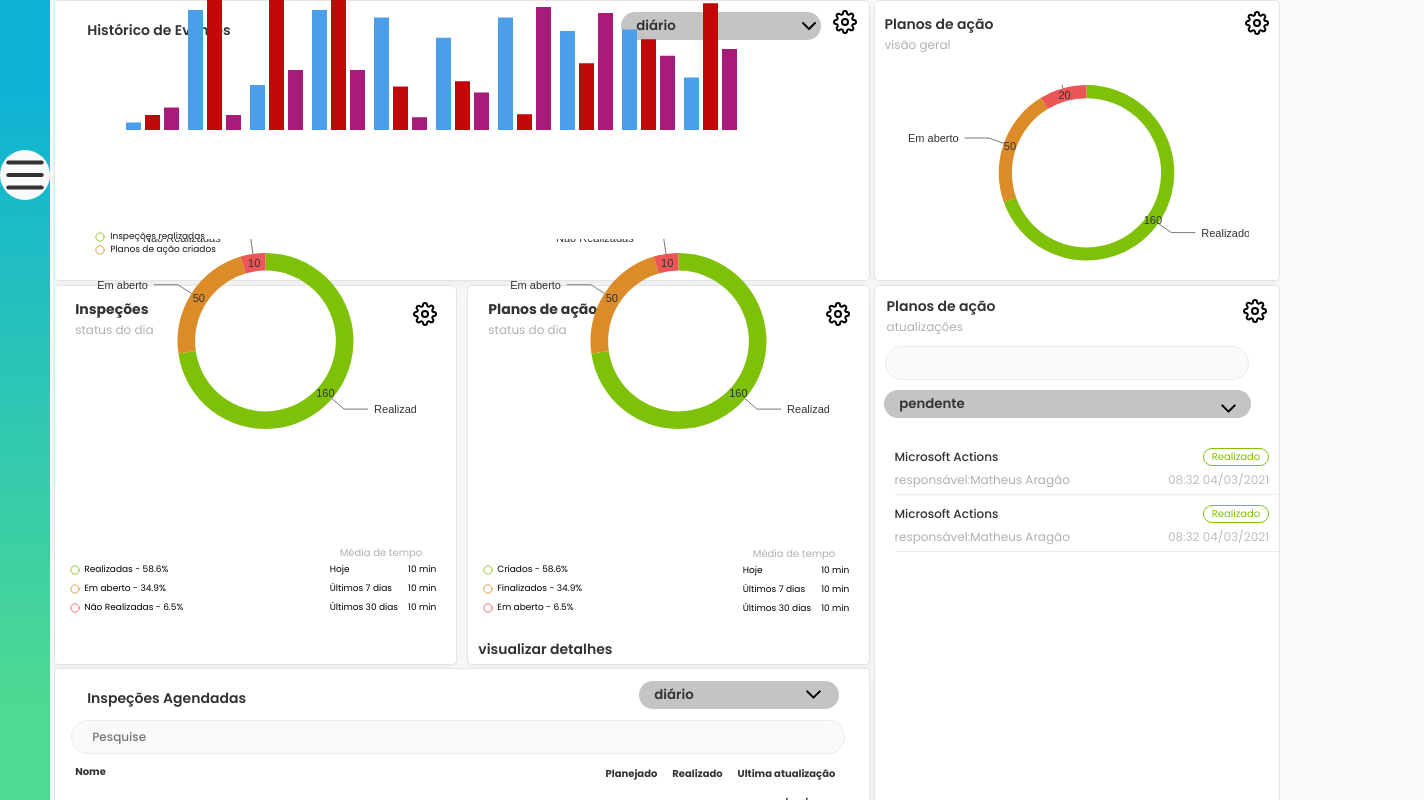
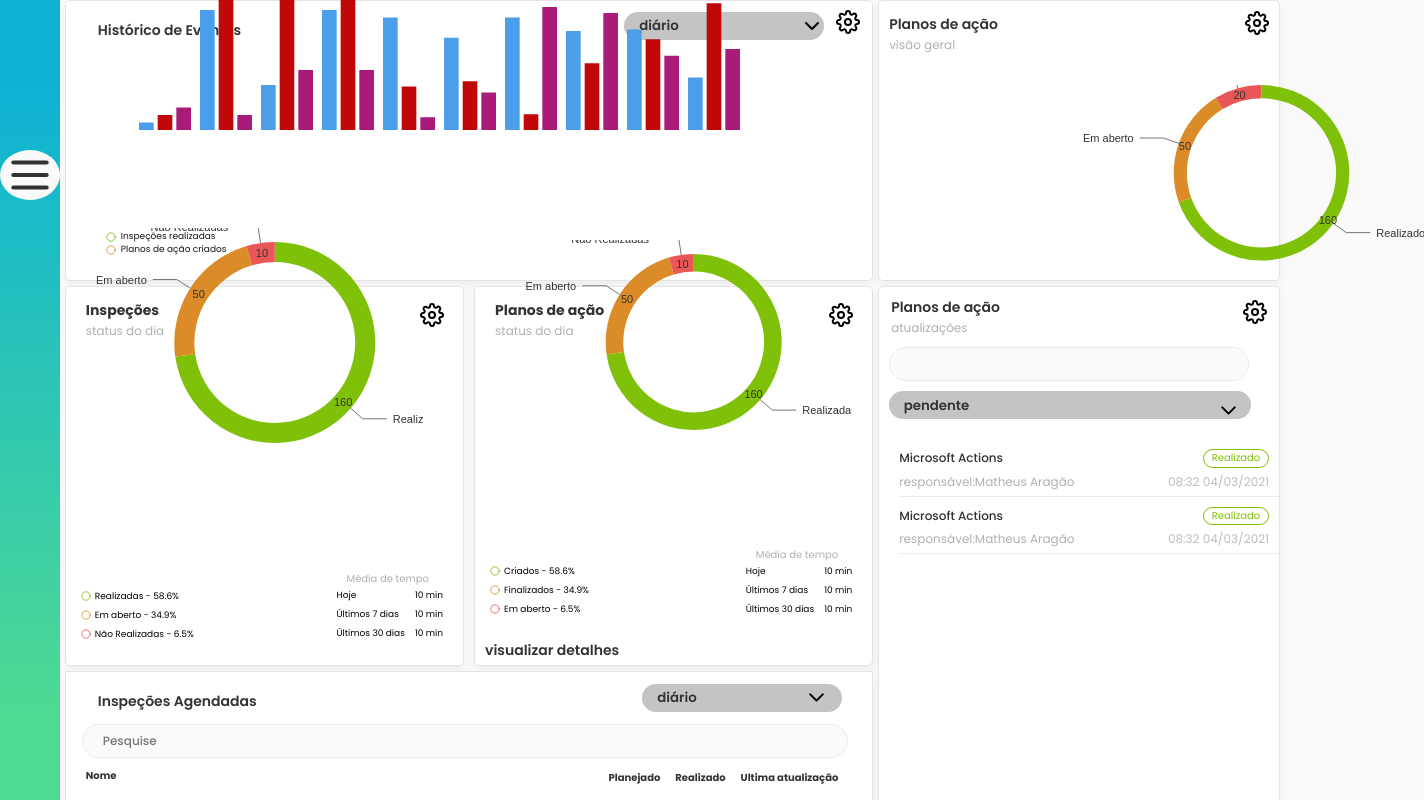
Before and after one commit to matheusaragaofs/tt_responsive_project, a React (Create React App) app: page / in a window 1280 px wide. Shown: the top 800 px of the page, 1424 px wide, since content can reach past the window. Built offline with nearby package versions, Linux system fonts and the light colour scheme.

Commit message:
terminei aleluia

```diff
--- a/src/Components/C2Graph/index.tsx
+++ b/src/Components/C2Graph/index.tsx
@@ -9,6 +9,7 @@ interface dataprops {
 const MyResponsivePie: React.FC<dataprops> = ({ data }) => (
   <ResponsivePie
     data={data}
+
     margin={{ top: 0, right: 10, bottom: 20, left: 30 }}
     innerRadius={0.85}
     colors={['#7FC008', '#DB8C28', '#EB5757']}
--- a/src/Components/NavBar/styles.ts
+++ b/src/Components/NavBar/styles.ts
@@ -2,9 +2,27 @@ import styled from 'styled-components';
 import { shade } from 'polished';
 
 export const Container = styled.div`
+
+
+
+@media only screen and (max-width:1040px){
+      .navbar{
+        width: 100%;
+      .menu-burguer {
+
+        margin: 5px 0;
+      width: 43px;
+         height: 32px;
+         right:0;
+      }
+      }}
+
+
+
+
+
   grid-area: nav;
   z-index: 2;
-  width: 51px;
   .linkArrowLeft {
     margin-left: 208px;
   }
@@ -16,7 +34,7 @@ export const Container = styled.div`
   .menu-burguer {
     cursor: pointer;
     margin-top: 150px;
-    width: 70px;
+    width: 60px;
     height: 50px;
     background: #fafafa;
     border-radius: 100%;
@@ -31,7 +49,6 @@ export const Container = styled.div`
   .navbar {
     background: linear-gradient(180deg, #0db2d6 8.12%, #4fda91 71.62%);
     height: 100%;
-    width: 50px;
     display: flex;
     justify-content: center;
     overflow: hidden;
--- a/src/main/App.tsx
+++ b/src/main/App.tsx
@@ -14,7 +14,7 @@ import PeopleList from '../Components/PeopleList/index'
 const App:React.FC = () => {
   return (
       <Container>
-          <NavBar/>
+          <NavBar />
         <HistoryEvent>
             <div>
               <h1>Histórico de Eventos</h1>
--- a/src/main/styles.ts
+++ b/src/main/styles.ts
@@ -3,27 +3,44 @@ import styled from 'styled-components'
 export const Container = styled.div`
     display: grid;
     height:100vh;
-    grid-template-columns: 0.35fr 3fr 3fr 3fr;
+    grid-template-columns: 0.1fr 3fr 3fr 3fr;
     grid-template-rows:  0.2fr repeat(2fr);
     grid-template-areas:
                         "nav c1 c1 c2"
                         "nav c3 c3 c5"
                         "nav c6 c6 c5";
-  grid-gap: 0.2rem;
-  nav{
-    background-color: yellow;
-    grid-area: nav;
+  grid-gap: 0.3rem;
+
+ /* Tablet */
+
+  @media only screen and (max-width:1023px){
+      grid-template-columns: 1fr 0.5fr 1fr;
+      grid-template-rows: 1fr 4fr 4fr 4fr 4fr;
+      grid-template-areas: "nav nav nav"
+                            "c1 c1 c1"
+                            "c3 c3 c3"
+                            "c5 c5 c2"
+                            "c6 c6 c6"
   }
- /* Tablet */
-  /* @media only screen and (max-width:1040px){
+  @media screen and (max-width:695px){
+    grid-template-columns: 1fr;
+    grid-template-rows: 0.1fr repeat(6,1fr);
+    grid-gap: 0.2rem;
+    grid-template-areas: "nav"
+                          "c1"
+                          "c2"
+                          "c3"
+                          "c6"
+                          "c5"
+
+};
 
 
 
-  } */
+`
 
+export const HistoryEvent = styled.div`
 
-`
-export const HistoryEvent = styled.div`
   grid-area: c1;
   display: flex;
   background: #fff;
@@ -92,6 +109,10 @@ export const HistoryEvent = styled.div`
       margin-right: 25px;
     }
     select {
+      @media only screen and (max-width:437px){
+      width: 160px;
+
+  }
       padding-left: 15px;
       background: #c4c4c4;
       margin-right: 12px;
@@ -200,7 +221,11 @@ export const AsideGraphic = styled.div`
     justify-content: space-between;
   }
   section {
+    @media only screen and (max-width:1023px){
+      height: 90%;
+    }
     display:flex;
+    justify-content: center;
     align-self: center;
     height: 70%;
     width: 345px;
@@ -340,6 +365,12 @@ export const AsideActionsContent = styled.div`
 
 export const C3Section = styled.div`
   grid-area: c3;
+
+  @media only screen and (max-width:695px){
+    section {
+      flex-direction: column;
+    }
+  }
   section{
     display: flex;
     justify-content: space-between;
@@ -348,6 +379,11 @@ export const C3Section = styled.div`
 `
 
  export const C3Graphic = styled.div `
+
+    @media only screen and (max-width:695px){
+      width:100%;
+    }
+
   width:50%;
   background: #ffff;
   border: 0.5px solid #e4e4e4;
@@ -379,6 +415,9 @@ export const C3Section = styled.div`
   }
 
   & + div {
+    @media only screen and (max-width:1023px){
+    margin-left:0;
+  }
     margin-left: 10px;
   }
   header {
@@ -407,8 +446,7 @@ export const C3Section = styled.div`
     }
   }
    section {
-     width:90%;
-    height: 200px;
+    width: 90%;
 
   }
   div {
@@ -466,7 +504,14 @@ export const C3Section = styled.div`
 
  `
 export const C4Graphic = styled.div`
-width:50%;
+
+@media only screen and (max-width:695px){
+    width:100%;
+    margin-left:0;
+    }
+
+  width:50%;
+
 
   display: flex;
   flex-direction: column;
@@ -524,7 +569,7 @@ width:50%;
     }
   }
   section {
-    width:90%;
+    width: 95%;
     height: 200px;
   }
   div {
```
